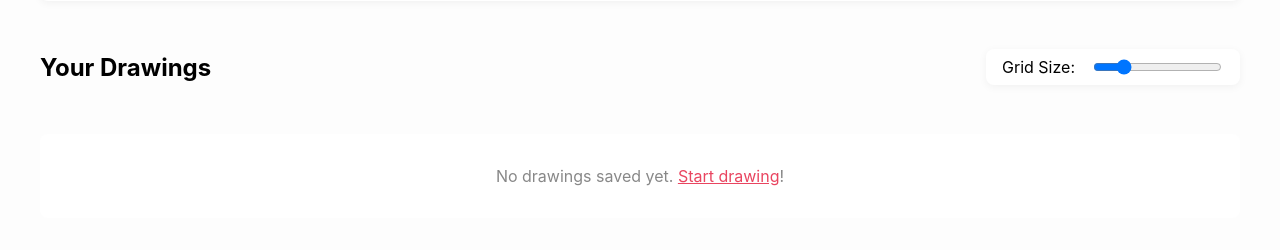
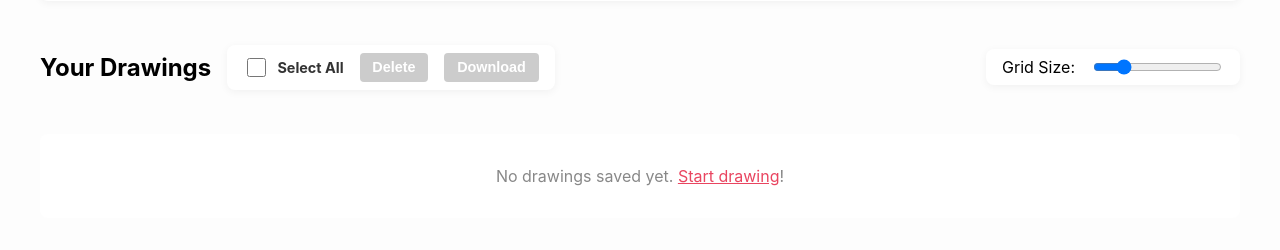
Before and after one commit to weilen-mc/feetmap, a Django app: page /gallery/ in a window 1280 px wide. Shown: the part 751-1001 px from the top of the page. Run offline with Django 5.2, Linux system fonts and the light colour scheme; a user stored in the database is signed in; data comes from the database, SQL or seed files in the repository; both versions use the stored data as it was after the commit.

Commit message:
delete and download functionality for the drawings

```diff
--- a/draw/templates/draw/gallery.html
+++ b/draw/templates/draw/gallery.html
@@ -226,6 +226,70 @@
         border: 2px solid #fff;
         box-shadow: 0 1px 3px rgba(0, 0, 0, 0.2);
     }
+
+    /* Bulk Actions Styles */
+    .bulk-controls {
+        display: flex;
+        align-items: center;
+        gap: 1rem;
+        background: #fff;
+        padding: 0.5rem 1rem;
+        border-radius: 8px;
+        box-shadow: 0 2px 8px rgba(0, 0, 0, 0.05);
+        margin-left: 1rem;
+        margin-right: auto;
+    }
+
+    .bulk-btn {
+        padding: 0.4rem 0.8rem;
+        border-radius: 4px;
+        border: none;
+        cursor: pointer;
+        font-weight: 600;
+        font-size: 0.9rem;
+        transition: background 0.2s, opacity 0.2s;
+    }
+
+    .bulk-btn-delete {
+        background: #ff4d4d;
+        color: white;
+    }
+
+    .bulk-btn-delete:disabled {
+        background: #ccc;
+        cursor: not-allowed;
+    }
+
+    .bulk-btn-download {
+        background: #4caf50;
+        color: white;
+    }
+
+    .bulk-btn-download:disabled {
+        background: #ccc;
+        cursor: not-allowed;
+    }
+
+    .select-item-checkbox {
+        position: absolute;
+        top: 10px;
+        left: 10px;
+        width: 20px;
+        height: 20px;
+        z-index: 100;
+        cursor: pointer;
+        opacity: 0;
+        transition: opacity 0.2s;
+    }
+
+    .gallery-item:hover .select-item-checkbox,
+    .select-item-checkbox:checked {
+        opacity: 1;
+    }
+
+    .gallery-item.selected {
+        outline: 3px solid #e94560;
+    }
 </style>
 
 <!-- Load drawings data -->
@@ -277,6 +341,14 @@
 
 <div class="gallery-header">
     <h2>Your Drawings</h2>
+    <div class="bulk-controls">
+        <div class="checkbox-group" style="font-size: 0.9rem;">
+            <input type="checkbox" id="selectAll">
+            <label for="selectAll" style="margin: 0;">Select All</label>
+        </div>
+        <button id="btnBulkDelete" class="bulk-btn bulk-btn-delete" disabled>Delete</button>
+        <button id="btnBulkDownload" class="bulk-btn bulk-btn-download" disabled>Download</button>
+    </div>
     <div class="size-controls">
         <label for="gridSize">Grid Size:</label>
         <input type="range" id="gridSize" min="100" max="600" value="200">
@@ -288,6 +360,7 @@
     {% for drawing in drawings %}
     <div class="gallery-item">
         <div class="img-wrapper">
+            <input type="checkbox" class="select-item-checkbox" data-id="{{ drawing.id }}">
             <img src="{{ drawing.outline.image.url }}" class="outline-img" alt="Outline">
             <img src="{{ drawing.image.url }}" class="drawing-img" alt="Drawing">
         </div>
@@ -565,6 +638,106 @@
             drawFrame(currentFrame);
         });
 
+        // --- Bulk Actions Logic ---
+        const selectAllCheckbox = document.getElementById('selectAll');
+        const itemCheckboxes = document.querySelectorAll('.select-item-checkbox');
+        const btnBulkDelete = document.getElementById('btnBulkDelete');
+        const btnBulkDownload = document.getElementById('btnBulkDownload');
+
+        function updateBulkButtons() {
+            const selectedCount = document.querySelectorAll('.select-item-checkbox:checked').length;
+            const hasSelection = selectedCount > 0;
+            btnBulkDelete.disabled = !hasSelection;
+            btnBulkDownload.disabled = !hasSelection;
+            btnBulkDelete.textContent = `Delete (${selectedCount})`;
+            btnBulkDownload.textContent = `Download (${selectedCount})`;
+
+            // Update Select All state
+            if (selectAllCheckbox) {
+                selectAllCheckbox.checked = selectedCount === itemCheckboxes.length && itemCheckboxes.length > 0;
+            }
+
+            // Update gallery item visuals
+            itemCheckboxes.forEach(cb => {
+                const item = cb.closest('.gallery-item');
+                if (cb.checked) {
+                    item.classList.add('selected');
+                } else {
+                    item.classList.remove('selected');
+                }
+            });
+        }
+
+        if (selectAllCheckbox) {
+            selectAllCheckbox.addEventListener('change', function () {
+                itemCheckboxes.forEach(cb => {
+                    cb.checked = this.checked;
+                });
+                updateBulkButtons();
+            });
+        }
+
+        itemCheckboxes.forEach(cb => {
+            cb.addEventListener('change', updateBulkButtons);
+        });
+
+        btnBulkDelete.addEventListener('click', function () {
+            const selectedIds = Array.from(document.querySelectorAll('.select-item-checkbox:checked'))
+                .map(cb => cb.dataset.id);
+
+            if (selectedIds.length === 0) return;
+
+            if (confirm(`Are you sure you want to delete ${selectedIds.length} drawings?`)) {
+                fetch("{% url 'bulk_delete' %}", {
+                    method: 'POST',
+                    headers: {
+                        'Content-Type': 'application/json',
+                        'X-CSRFToken': '{{ csrf_token }}'
+                    },
+                    body: JSON.stringify({ drawing_ids: selectedIds })
+                })
+                    .then(res => res.json())
+                    .then(data => {
+                        if (data.success) {
+                            location.reload();
+                        } else {
+                            alert("Error deleting drawings: " + data.error);
+                        }
+                    })
+                    .catch(err => console.error("Error bulk deleting:", err));
+            }
+        });
+
+        btnBulkDownload.addEventListener('click', function () {
+            const selectedIds = Array.from(document.querySelectorAll('.select-item-checkbox:checked'))
+                .map(cb => cb.dataset.id);
+
+            if (selectedIds.length === 0) return;
+
+            // Use a form to trigger a regular download response
+            const form = document.createElement('form');
+            form.method = 'POST';
+            form.action = "{% url 'bulk_download' %}";
+
+            const csrfInput = document.createElement('input');
+            csrfInput.type = 'hidden';
+            csrfInput.name = 'csrfmiddlewaretoken';
+            csrfInput.value = '{{ csrf_token }}';
+            form.appendChild(csrfInput);
+
+            selectedIds.forEach(id => {
+                const input = document.createElement('input');
+                input.type = 'hidden';
+                input.name = 'drawing_ids';
+                input.value = id;
+                form.appendChild(input);
+            });
+
+            document.body.appendChild(form);
+            form.submit();
+            document.body.removeChild(form);
+        });
+
         // Init
         if (outlineSelect.options.length > 0) {
             updateSelectedOutline();
--- a/draw/urls.py
+++ b/draw/urls.py
@@ -8,6 +8,8 @@ urlpatterns = [
     path('save_drawing/', views.save_drawing, name='save_drawing'),
     path('save_favorites/', views.save_favorites, name='save_favorites'),
     path('gallery/', views.gallery_view, name='gallery'),
+    path('bulk_delete/', views.bulk_delete_drawings, name='bulk_delete'),
+    path('bulk_download/', views.bulk_download_drawings, name='bulk_download'),
     path('register/', views.register_view, name='register'),
     path('login/', views.login_view, name='login'),
     path('logout/', views.logout_view, name='logout'),
--- a/draw/views.py
+++ b/draw/views.py
@@ -2,9 +2,13 @@ from django.shortcuts import render, redirect
 from django.contrib.auth import login, logout, authenticate
 from django.contrib.auth.forms import AuthenticationForm
 from django.contrib.auth.decorators import login_required
-from django.http import JsonResponse
+from django.http import JsonResponse, HttpResponse
 import json
 import base64
+import io
+import zipfile
+import os
+from PIL import Image
 from django.core.files.base import ContentFile
 from .forms import UserRegistrationForm, OutlineUploadForm
 from .models import UserProfile, Outline, Drawing
@@ -136,3 +140,87 @@ def gallery_view(request):
         'drawings': drawings,
         'drawings_json': drawings_data
     })
+
+@login_required
+def bulk_delete_drawings(request):
+    if request.method == 'POST':
+        try:
+            data = json.loads(request.body)
+            drawing_ids = data.get('drawing_ids', [])
+            Drawing.objects.filter(id__in=drawing_ids, user=request.user).delete()
+            return JsonResponse({"success": True})
+        except Exception as e:
+            return JsonResponse({"success": False, "error": str(e)}, status=400)
+    return JsonResponse({"success": False}, status=400)
+
+@login_required
+def bulk_download_drawings(request):
+    if request.method == 'POST':
+        try:
+            drawing_ids = request.POST.getlist('drawing_ids')
+            if not drawing_ids:
+                return HttpResponse("No drawings selected", status=400)
+
+            drawings = Drawing.objects.filter(id__in=drawing_ids, user=request.user)
+
+            buffer = io.BytesIO()
+            with zipfile.ZipFile(buffer, 'w') as zf:
+                for drawing in drawings:
+                    # Target size for compositing
+                    target_w, target_h = 800, 600
+
+                    # Create white background
+                    composite = Image.new("RGBA", (target_w, target_h), (255, 255, 255, 255))
+
+                    # 1. Process Outline (Low Opacity, Contain aspect ratio)
+                    if drawing.outline and drawing.outline.image:
+                        outline_path = drawing.outline.image.path
+                        with Image.open(outline_path) as outline:
+                            outline = outline.convert("RGBA")
+
+                            # Aspect ratio calculations (Contain)
+                            img_w, img_h = outline.size
+                            img_aspect = img_w / img_h
+                            target_aspect = target_w / target_h
+
+                            if img_aspect > target_aspect:
+                                draw_w = target_w
+                                draw_h = int(target_w / img_aspect)
+                                x = 0
+                                y = (target_h - draw_h) // 2
+                            else:
+                                draw_h = target_h
+                                draw_w = int(target_h * img_aspect)
+                                x = (target_w - draw_w) // 2
+                                y = 0
+
+                            outline_resized = outline.resize((draw_w, draw_h), Image.Resampling.LANCZOS)
+
+                            # Apply 0.2 opacity (same as gallery/index)
+                            alpha = outline_resized.getchannel('A')
+                            new_alpha = alpha.point(lambda p: int(p * 0.2))
+                            outline_resized.putalpha(new_alpha)
+
+                            composite.paste(outline_resized, (x, y), outline_resized)
+
+                    # 2. Process Drawing
+                    with Image.open(drawing.image.path) as drawing_img:
+                        drawing_img = drawing_img.convert("RGBA")
+                        # Paste drawing on top (it's already 800x600)
+                        composite.paste(drawing_img, (0, 0), drawing_img)
+
+                    # 3. Save to memory and then to zip
+                    img_io = io.BytesIO()
+                    composite.save(img_io, format='PNG')
+                    img_io.seek(0)
+
+                    filename = os.path.basename(drawing.image.name)
+                    zf.writestr(f"{drawing.id}_{filename}", img_io.read())
+
+            buffer.seek(0)
+            response = HttpResponse(buffer, content_type='application/zip')
+            response['Content-Disposition'] = 'attachment; filename="drawings.zip"'
+            return response
+        except Exception as e:
+            return HttpResponse(f"Error creating zip: {e}", status=500)
+    return HttpResponse("Invalid request", status=400)
```
Also changed, not shown: db.sqlite3.
